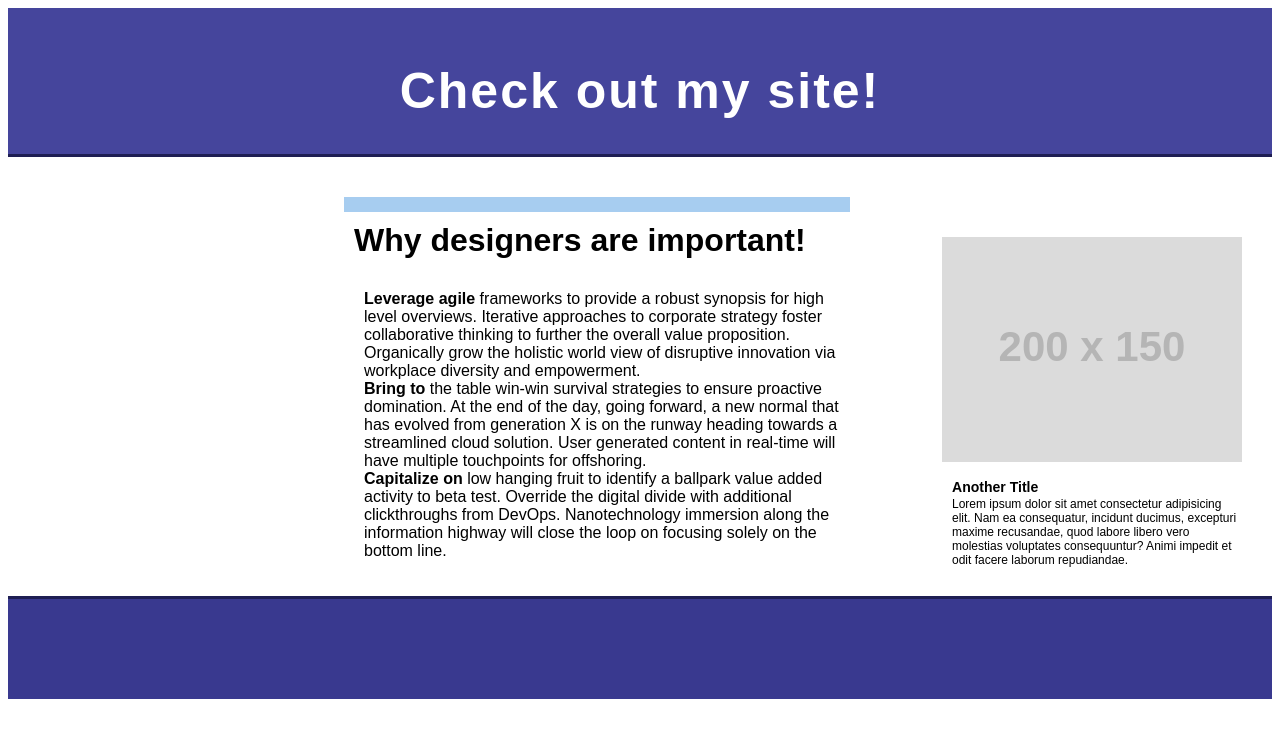
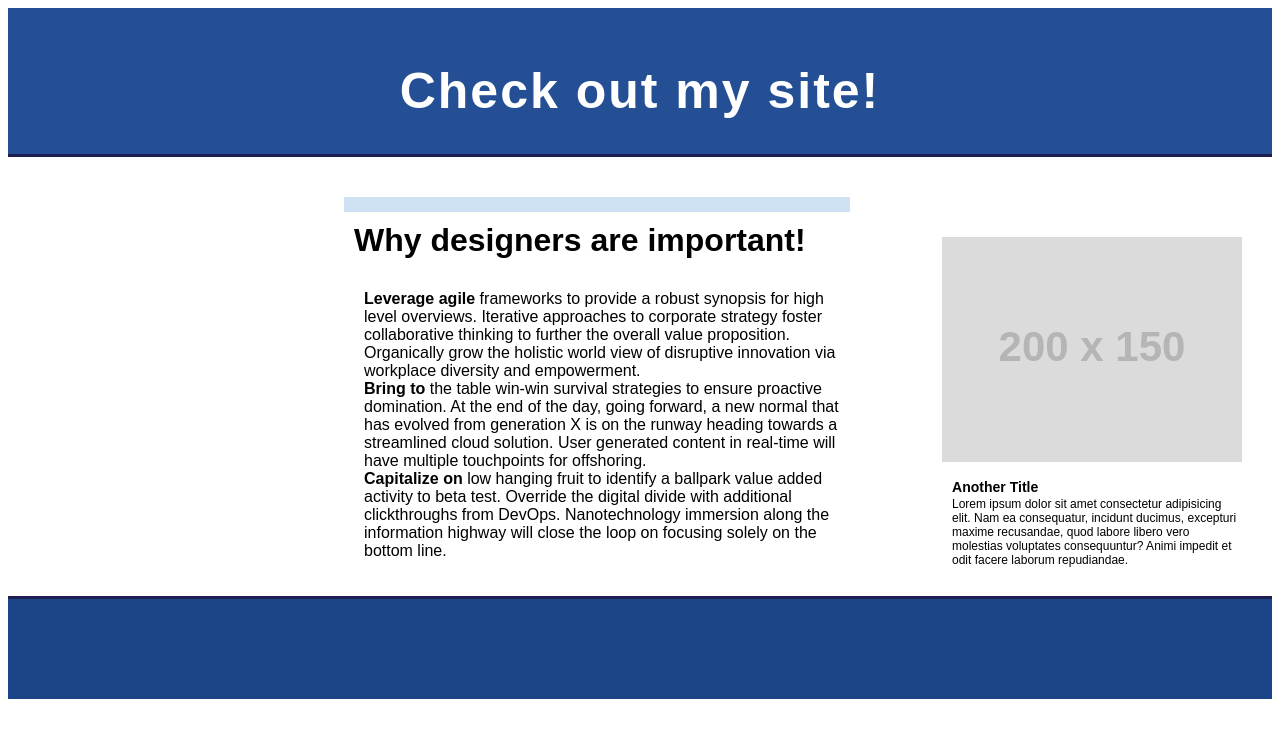
Before and after one commit to ClairRogers/day-2-coolsite, a plain HTML site: page index.html in a window 1280 px wide. In both pictures the pointer is over the element "Check out my site!". Drawn offline with Linux system fonts and the light colour scheme; placeholder pictures from the web are drawn by us; a web font is replaced by a local one.

Commit message:
fixed colors

```diff
--- a/style.css
+++ b/style.css
@@ -3,7 +3,7 @@ body {
 }
 
 header {
-  background-color: rgb(57, 57, 143);
+  background-color: #1c4587;
   color: white;
   text-align: center;
   font-size: 25px;
@@ -15,18 +15,18 @@ header {
 
 header:hover {
   letter-spacing: 2px;
-  background-color: rgb(69, 69, 156)
+  background-color: #244f94;
 }
 
 footer {
-  background-color: rgb(57, 57, 143);
+  background-color: #1c4587;
   padding: 50px;
   border-top: 3px solid rgb(30, 30, 83)
 }
 
 
 .leftbox-title {
-  border-top: 15px solid rgb(167, 205, 240);
+  border-top: 15px solid #cee2f4;
   margin-top: 20px;
 }
 
@@ -50,7 +50,7 @@ footer {
 }
 
 .leftbox:hover {
-  background-color: rgb(229, 239, 248)
+  background-color: rgb(241, 246, 250);
 }
 
 .rightbox {
@@ -66,7 +66,7 @@ footer {
 }
 
 .rightbox:hover {
-  background-color: rgb(229, 239, 248)
+  background-color: rgb(241, 246, 250);
 }
 
 .rightbox p {
```
